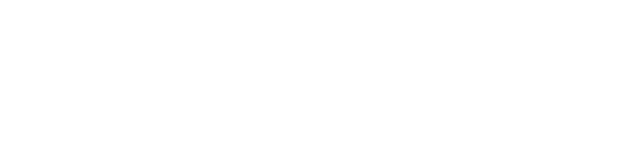
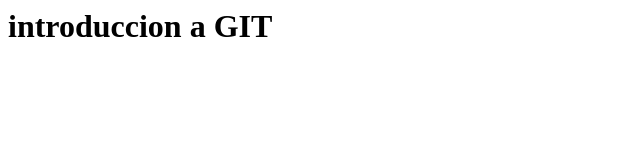
Before and after one commit to marianarrurales/aprendiendo-git, a plain HTML site: page index.html in a window 1280 px wide. Shown: the whole page, without its empty margins (0-640 px from the left). Drawn offline with Linux system fonts and the light colour scheme.

Commit message:
Agrego el title

```diff
--- a/index.html
+++ b/index.html
@@ -1,6 +1,8 @@
 <html>
 	<head>
+		<title>Aprendiendo GIT</title>
 	</head>
 	<body>
+		<h1>introduccion a GIT</h1>
 	</body>
 </html>
```
